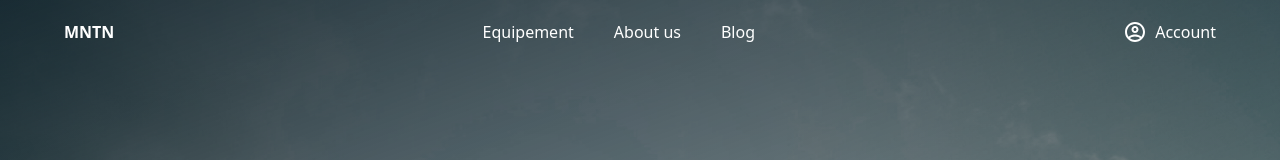
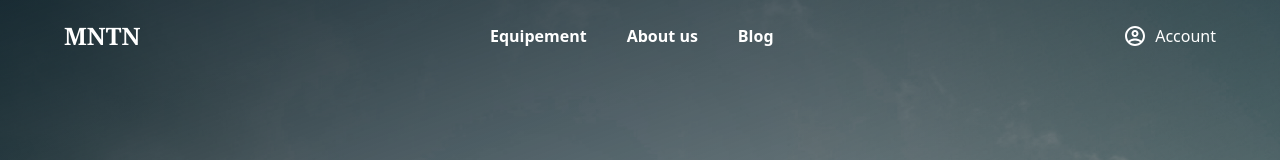
Before and after one commit to LucaZH/ufc-mntn, a React (Vite) app: page / in a window 1280 px wide. Shown: the top 160 px of the page. Built offline with nearby package versions, Linux system fonts and the light colour scheme.

Commit message:
Update Navbar styling and font

```diff
--- a/src/components/Navbar.tsx
+++ b/src/components/Navbar.tsx
@@ -9,12 +9,14 @@ const Navbar: FC = () => {
   ];
 
   return (
-    <nav className="flex justify-between text-white px-16 py-5">
-      <div className="text-white font-bold">MNTN</div>
+    <nav className="flex justify-between text-white px-16 py-5 items-center">
+      <div className="text-white font-bold font-serif text-2xl">MNTN</div>
       <ul className="hidden md:flex gap-10">
         {navItems.map((link, index) => (
           <li key={index}>
-            <a href={link.url}>{link.name}</a>
+            <a href={link.url} className="font-semibold">
+              {link.name}
+            </a>
           </li>
         ))}
       </ul>
```
